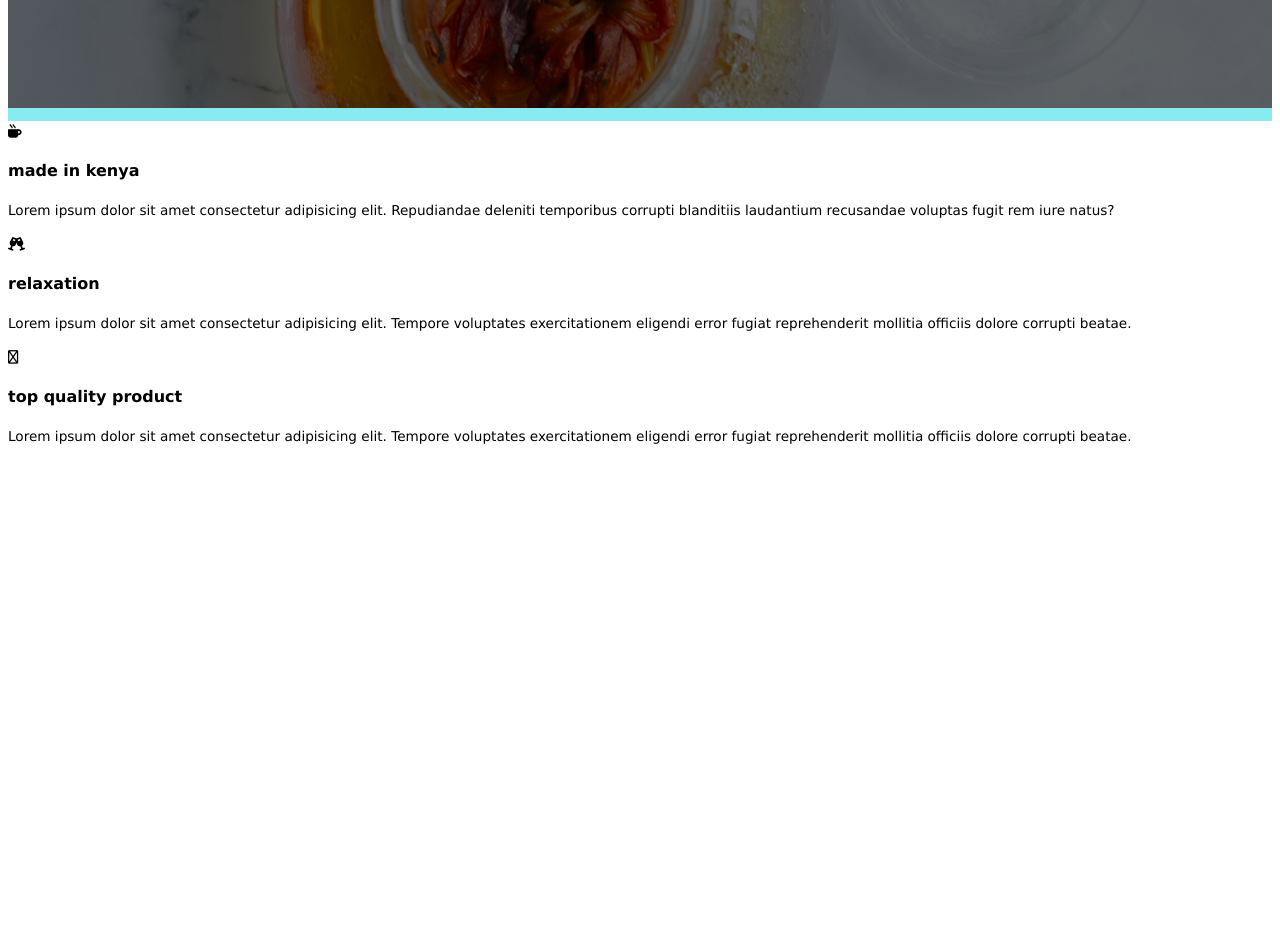
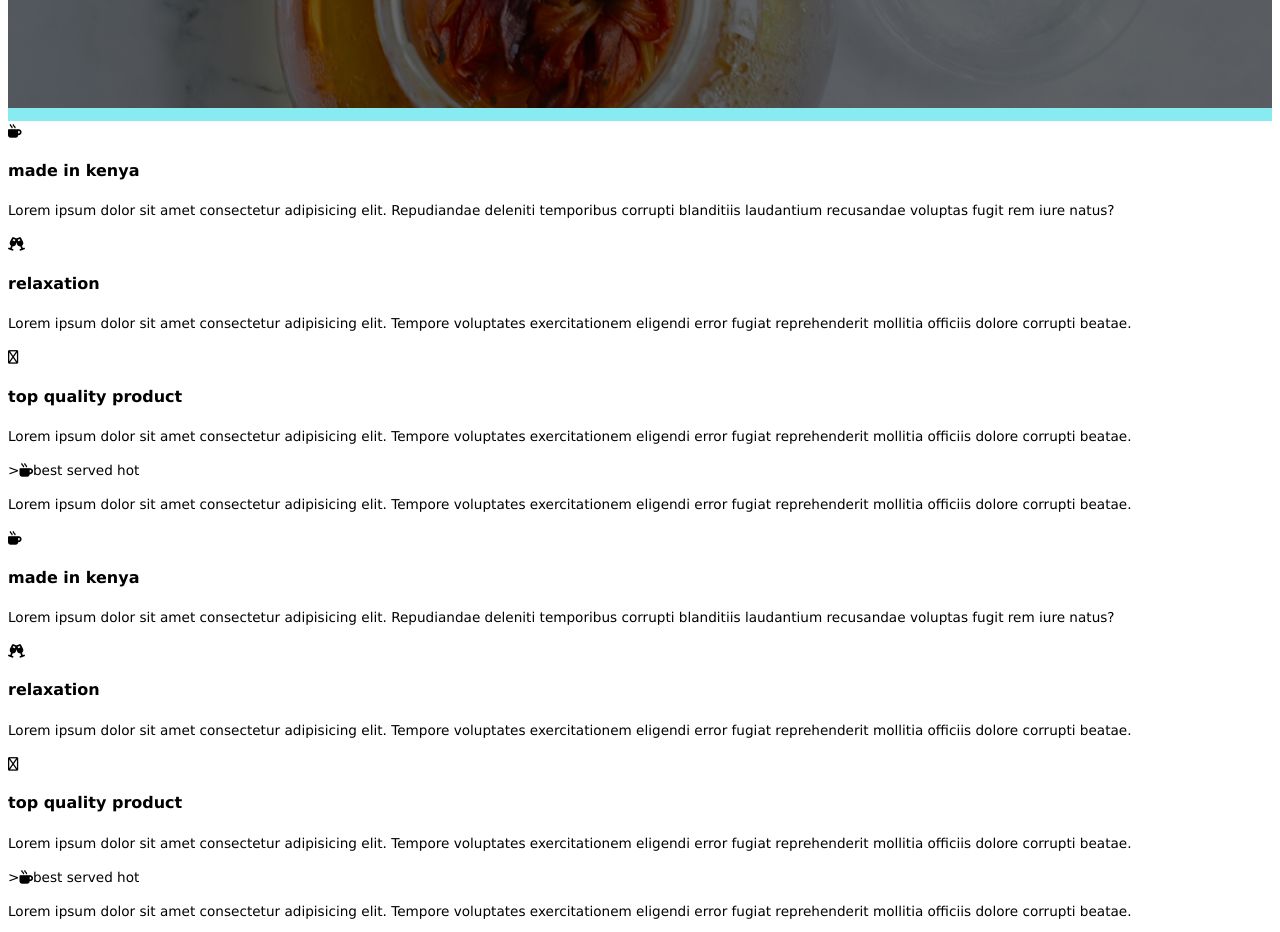
Before and after one commit to wk1qa2ws3ed/first-project, a plain HTML site: page index.html in a window 1280 px wide. Shown: the part 720-1652 px from the top of the page. Before the commit the page ends 1180 px from the top, so only its background shows below. Drawn offline with Linux system fonts and the light colour scheme.

Commit message:
added about section

```diff
--- a/index.html
+++ b/index.html
@@ -33,6 +33,58 @@
     </header>
     <!--end of header area-->
     <div class="content-divider"></div>
+    <section class="skills clearfix"><!--second section of the project-->
+    <article class="skill">
+      <span class="skill-icon"
+        ><i class="fa-sharp fa-solid fa-mug-hot"></i
+      ></span>
+      <h4 class="skill-tittle">made in kenya</h4>
+      <p>
+        Lorem ipsum dolor sit amet consectetur adipisicing elit. Repudiandae
+        deleniti temporibus corrupti blanditiis laudantium recusandae voluptas
+        fugit rem iure natus?
+      </p>
+    </article>
+    <!--end of the second section-->
+    <!--beggining second article-->
+    <article class="skill">
+      <span class="skill-article">
+        <i class="fa-solid fa-champagne-glasses"></i>
+        <h4 class="skill-tittle">relaxation</h4>
+        <p class="skill-text">
+          Lorem ipsum dolor sit amet consectetur adipisicing elit. Tempore
+          voluptates exercitationem eligendi error fugiat reprehenderit mollitia
+          officiis dolore corrupti beatae.
+        </p>
+      </span>
+    </article>
+    <!--end of second article-->
+    <!--beggining third article-->
+    <article class="skill">
+      <span class="skill-article">
+        <i class="fa-sharp fa-regular fa-mug-hot"></i>
+        <h4 class="skill-tittle">top quality product</h4>
+        <p class="skill-text">
+          Lorem ipsum dolor sit amet consectetur adipisicing elit. Tempore
+          voluptates exercitationem eligendi error fugiat reprehenderit mollitia
+          officiis dolore corrupti beatae.
+        </p>
+      </span>
+    </article>
+    <!--end of third article-->
+    <!--beggining fourth article-->
+    <article class="skill">
+      <span class="skill-article">
+        ><i class="fa-sharp fa-solid fa-mug-hot"></i
+        <h4 class="skill-tittle">best served hot</h4>
+        <p class="skill-text">
+          Lorem ipsum dolor sit amet consectetur adipisicing elit. Tempore
+          voluptates exercitationem eligendi error fugiat reprehenderit mollitia
+          officiis dolore corrupti beatae.
+        </p>
+      </span>
+    </article>
+    <!--end of fourth article--></section>
     <!--second section of the project-->
     <article class="skill">
       <span class="skill-icon"
@@ -72,7 +124,36 @@
       </span>
     </article>
     <!--end of third article-->
-
+    <!--beggining fourth article-->
+    <article class="skill">
+      <span class="skill-article">
+        ><i class="fa-sharp fa-solid fa-mug-hot"></i
+        <h4 class="skill-tittle">best served hot</h4>
+        <p class="skill-text">
+          Lorem ipsum dolor sit amet consectetur adipisicing elit. Tempore
+          voluptates exercitationem eligendi error fugiat reprehenderit mollitia
+          officiis dolore corrupti beatae.
+        </p>
+      </span>
+    </article>
+    <!--end of fourth article-->
+<!--about section-->
+<section>
+  <div class="section-center clearfix">
+<article class="about-image">
+<img class="image-picture" src="./images/pexels-anna-pou-8330390.jpg" height="300px" width="300px" alt="" srcset="">
+</article>
+<article class="about-info">
+  <div class="section-tittle">
+    <h3>about our</h3>
+    <h2>tea factory</h2>
+  </div>
+  <p class="about text">Lorem ipsum dolor sit, amet consectetur adipisicing elit. Soluta nulla voluptate ad iste impedit! Vel sunt officia dicta quia voluptatum!</p>
+  ><a href="./about.html" class="btn">learn more</a>
+</article>
+  </div>
+</section>
+<!--end of section about-->
     <script
       src="https://kit.fontawesome.com/de7d1ea91e.js"
       crossorigin="anonymous"
```
